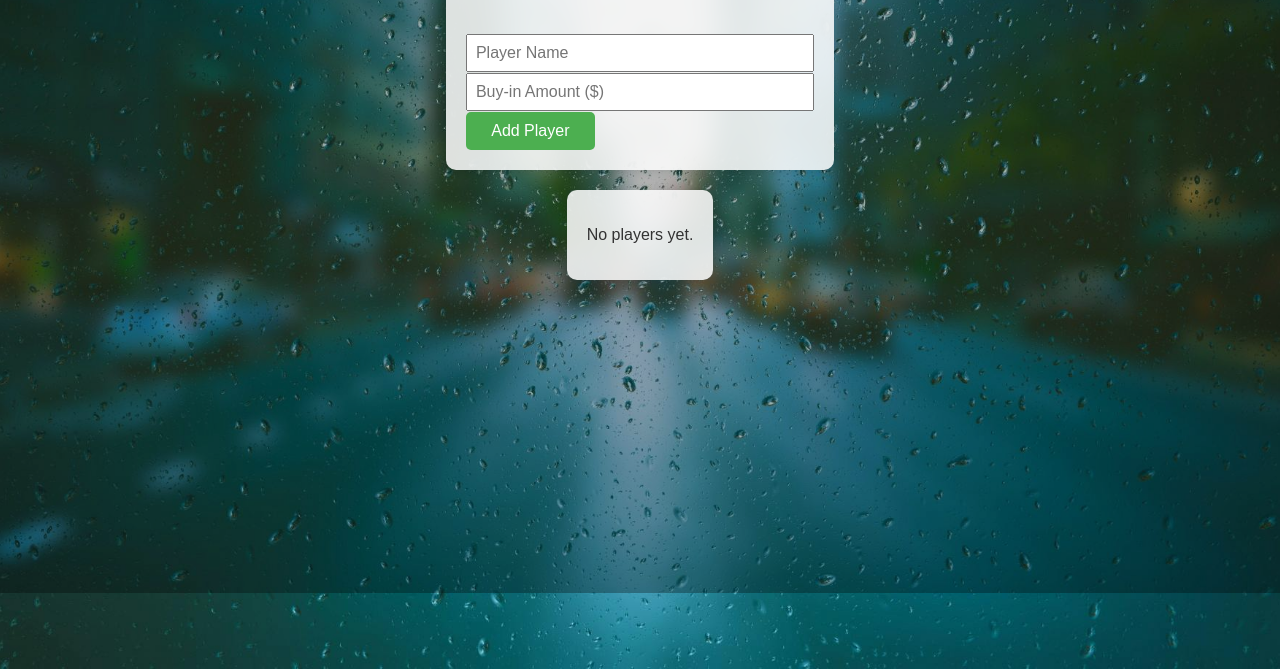
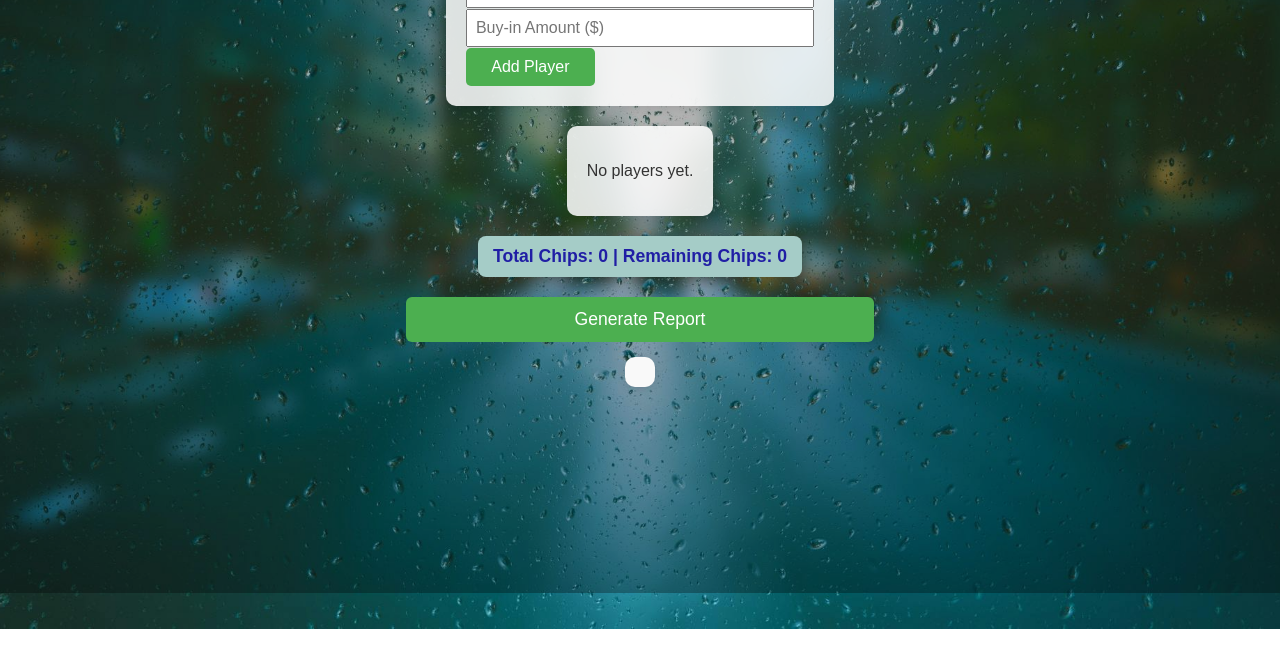
Before and after one commit to NoImAnt/pokerTracker, a plain HTML site: page index.html in a window 1280 px wide. Shown: the part 207-876 px from the top of the page. After the commit the page ends 836 px from the top, so only its background shows below. Drawn offline with Linux system fonts and the light colour scheme.

Commit message:
Add files via upload

```diff
--- a/index.html
+++ b/index.html
@@ -7,7 +7,7 @@
   <meta name="viewport" content="width=device-width, initial-scale=1.0"/>
   <title>Poker Tracker</title>
 
-  <link rel="stylesheet" href="style.css" /> // link to css file
+  <link rel="stylesheet" href="style.css" />
 </head>
 
 <body>
@@ -23,16 +23,25 @@
     Chip Value ($):
     <input id="chipValueInput" type="number" step="0.01" value="0.25" />
   </label>
-  <br /><br />
+
   <input id="playerName" placeholder="Player Name" />
   <input id="buyIn" type="number" placeholder="Buy-in Amount ($)" />
   <button onclick="addPlayer()">Add Player</button>
 </div>
 
-  <div id="output">
+<div id="output">
   <p>No players yet.</p>
+</div>
 
+<div id="chipTotals" style="margin-top: 20px; font-weight: bold;">
+  Total Chips: <span id="totalChips">0</span> | Remaining Chips: <span id="remainingChips">0</span>
 </div>
+
+<button id="generateReportBtn" onclick="generateReport()" style="margin-top:20px;">
+  Generate Report
+</button>
+
+<div id="report" style="margin-top:15px; font-weight:bold;"></div>
 
   <script src="script.js"></script>
 </body>
--- a/script.js
+++ b/script.js
@@ -33,6 +33,8 @@ function addPlayer() {
 
   nameInput.value = "";
   buyInInput.value = "";
+
+  updateChipTotals();
 }
 
 function updateRemaining(index, value) {
@@ -41,6 +43,8 @@ function updateRemaining(index, value) {
     players[index].remainingChips = newVal;
     showPlayers();
     savePlayers();  // <-- Save after update
+
+    updateChipTotals();
   }
 }
 
@@ -77,7 +81,8 @@ function loadPlayers() {
   const saved = localStorage.getItem('players');
   if (saved) {
     players = JSON.parse(saved);
-    showPlayers();  // <-- Use showPlayers to update UI
+    showPlayers();
+    updateChipTotals();
   }
 }
 
@@ -85,6 +90,70 @@ function removePlayer(index) {
   players.splice(index, 1);  // Remove player at given index
   showPlayers();
   savePlayers();             // Save updated list
+  updateChipTotals();
 }
 
 window.onload = loadPlayers;
+
+function generateReport() {
+  const chipValue = getChipValue();
+
+  // Calculate profit/loss for each player
+  players.forEach(p => {
+    p.profit = (p.remainingChips * chipValue) - p.buyIn;
+  });
+
+  const winners = players.filter(p => p.profit > 0);
+  const losers = players.filter(p => p.profit < 0);
+
+  let report = "";
+
+  if (losers.length === 0) {
+    report = "All players have settled balances.";
+  } else {
+    report = `<table style="width:100%; border-collapse: collapse;">
+      <thead>
+        <tr>
+        </tr>
+      </thead>
+      <tbody>`;
+
+    losers.forEach(loser => {
+      let amountOwed = -loser.profit; // positive amount loser owes
+
+      winners.forEach(winner => {
+        if (amountOwed <= 0) return;
+
+        const winnerShare = winner.profit;
+        if (winnerShare <= 0) return;
+
+        // How much loser pays this winner
+        const payment = Math.min(amountOwed, winnerShare);
+
+        report += `<tr>
+          <td style="padding: 6px; border-bottom: 1px solid #eee;">${loser.name}</td>
+          <td style="padding: 6px; border-bottom: 1px solid #eee;">owes</td>
+          <td style="padding: 6px; border-bottom: 1px solid #eee;">${winner.name}</td>
+          <td style="padding: 6px; border-bottom: 1px solid #eee; text-align:right;">$${payment.toFixed(2)}</td>
+        </tr>`;
+
+        // Update owed and winner profit
+        amountOwed -= payment;
+        winner.profit -= payment;
+      });
+    });
+
+    report += `</tbody></table>`;
+  }
+
+  document.getElementById("report").innerHTML = report;
+}
+
+
+function updateChipTotals() {
+  const totalChips = players.reduce((sum, p) => sum + p.chips, 0);
+  const remainingChips = players.reduce((sum, p) => sum + p.remainingChips, 0);
+
+  document.getElementById("totalChips").textContent = totalChips.toFixed(2);
+  document.getElementById("remainingChips").textContent = remainingChips.toFixed(2);
+}
--- a/style.css
+++ b/style.css
@@ -4,15 +4,17 @@ body {
   background-repeat: repeat-y;
   background-position: center top;
   background-size: auto 100%;
-  padding: 30px;
   color: #333;
   min-height: 100vh;
 
   display: flex;
   flex-direction: column;
-  justify-content: flex-start; /* top align */
-  align-items: center;          /* center horizontally */
-  padding-top: 30px;            /* extra spacing from top */
+  justify-content: flex-start;
+  align-items: center;
+
+  padding-top: 20px; /* spacing from the top */
+  padding-left: 0;
+  padding-right: 0; /* padding on the sides */
 }
 
 h1 {
@@ -25,7 +27,7 @@ h1 {
 #form {
   background: rgba(255, 255, 255, 0.85);        /* softer white */
   backdrop-filter: blur(10px);                   /* blur effect */
-  -webkit-backdrop-filter: blur(10px);           /* Safari support */
+  -webkit-backdrop-filter: blur(10px);
   padding: 20px;
   border-radius: 10px;
   max-width: 400px;
@@ -93,3 +95,45 @@ input, button {
   width: 37%;
   box-sizing: border-box;
 }
+
+#generateReportBtn {
+  padding: 12px 20px;         /* Adjust button size */
+  font-size: 1.1rem;          /* Bigger text */
+  background-color: #4CAF50;  /* Green background */
+  color: white;               /* White text */
+  border: none;
+  border-radius: 6px;
+  cursor: pointer;
+  transition: background-color 0.3s ease;
+}
+
+#generateReportBtn:hover {
+  background-color: #45a049;  /* Darker green on hover */
+}
+
+/* Style the report text area */
+#report {
+  margin-top: 15px;
+  font-weight: bold;
+  background-color: #f9f9f9;  /* Light background */
+  color: #222;                /* Text color */
+  padding: 15px;
+  border-radius: 10px;
+  max-width: 400px;
+  box-shadow: 0 2px 8px rgba(0,0,0,0.1);
+  font-family: Arial, sans-serif;
+  white-space: pre-line;      /* Preserve line breaks */
+}
+
+#chipTotals {
+  margin-top: 20px;
+  font-weight: bold;
+  font-size: 1.1rem;
+  color: #201ea5;
+  background-color: rgb(165, 204, 199);      /* pure white background */
+  padding: 10px 15px;
+  border-radius: 8px;
+  max-width: 400px;
+  box-shadow: 0 2px 8px rgba(0,0,0,0.1);
+  font-family: Arial, sans-serif;
+}
```
